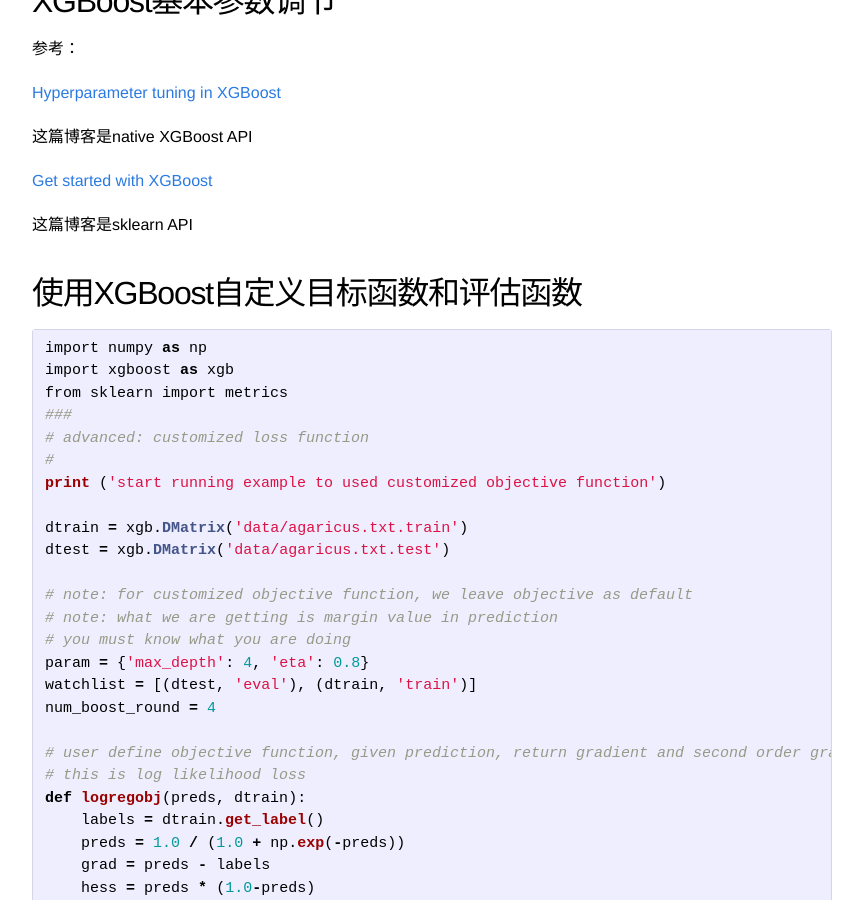
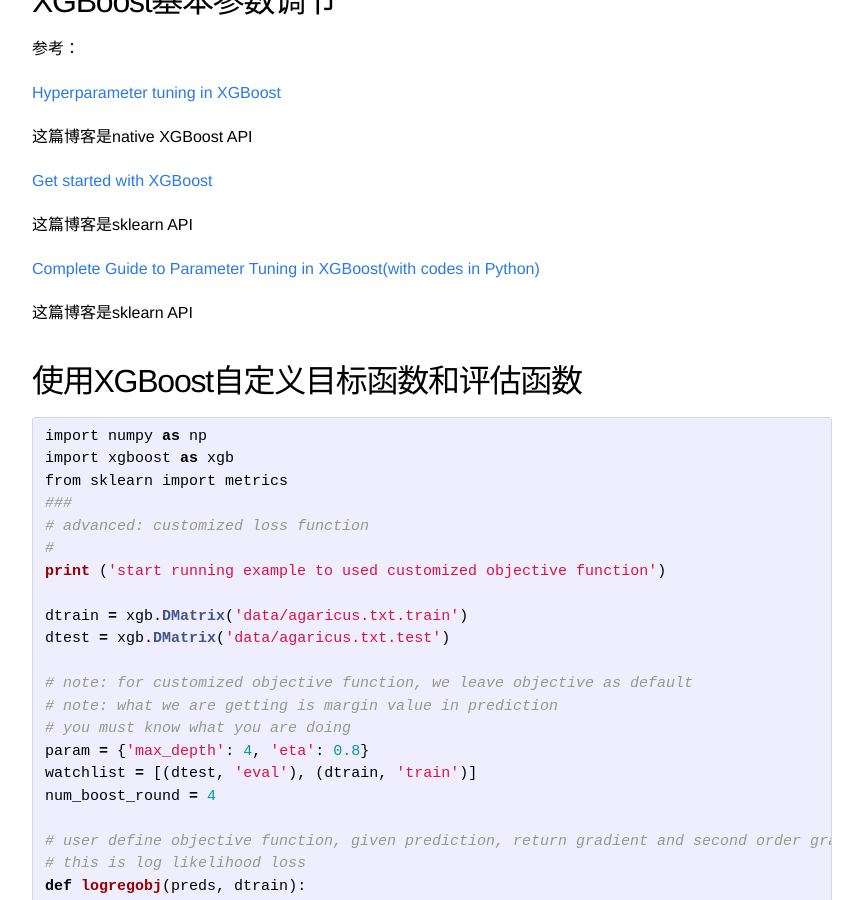
Before and after one commit to zhpmatrix/zhpmatrix.github.io, a Jekyll site: the page built from _posts/2017-10-20-xgboost-tuning.md, in a window 1280 px wide and 900 px high, scrolled down 363 px. Shown: the whole window, without its empty margins (208-1071 px from the left). Built offline with Jekyll 4.4.1, drawn with Linux system fonts in a browser that asks for light colours; comment, search, counter and statistics services are not loaded.

Commit message:
add ref to xgboost tuning

```diff
--- a/_posts/2017-10-20-xgboost-tuning.md
+++ b/_posts/2017-10-20-xgboost-tuning.md
@@ -21,6 +21,10 @@ mathjax: true
 这篇博客是native XGBoost API
 
 [Get started with XGBoost](https://cambridgespark.com/content/tutorials/getting-started-with-xgboost/index.html)
+
+这篇博客是sklearn API
+
+[Complete Guide to Parameter Tuning in XGBoost(with codes in Python)](https://www.analyticsvidhya.com/blog/2016/03/complete-guide-parameter-tuning-xgboost-with-codes-python/)
 
 这篇博客是sklearn API
 
```
